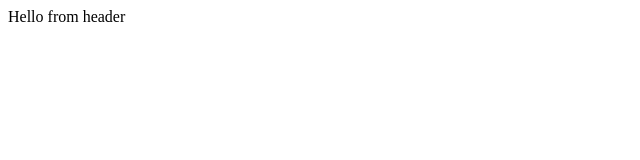
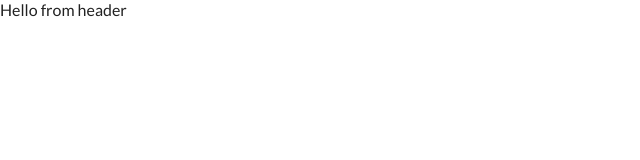
Before and after one commit to orociclo/styled-components-beachwalk-resort, a React (Create React App) app: page / in a window 1280 px wide. Shown: the top 160 px of the page, without its empty margins (0-640 px from the left). Built offline with nearby package versions, Linux system fonts and the light colour scheme.

Commit message:
initial global styles setup

```diff
--- a/src/App.js
+++ b/src/App.js
@@ -1,9 +1,11 @@
 import React from "react";
 import Home from "./pages/Home";
+import GlobalStyles from "./components/globals/GlobalStyles";
 
 function App() {
     return (
         <>
+            <GlobalStyles />
             <Home />
         </>
     );
--- /dev/null
+++ b/src/components/globals/GlobalStyles.js
@@ -0,0 +1,57 @@
+import { createGlobalStyle } from "styled-components";
+
+const Globals = createGlobalStyle`
+    @import url('https://fonts.googleapis.com/css?family=Courgette|Lato:400,700&display=swap');
+
+    * {
+        margin: 0;
+        padding: 0;
+        box-sizing: border-box;
+    }
+
+    body {
+        font-size: 100%;
+        color: #222;
+        background-color: #fff;
+        font-family: 'Lato', sans-serif;
+    }
+
+    h1 {
+        font-size: 3em;
+        line-height: 1.2;
+        margin-bottom: 0.5em;
+    }
+
+    h2 {
+        font-size: 2em;
+        margin-bottom: 0.75em;
+    }
+
+    h3 {
+        font-size: 1.5em;
+        line-height: 1;
+        margin-bottom: 1em;
+    }
+    h4 {
+        font-size: 1.2em;
+        font-weight: bold;
+        line-height: 1.2;
+        margin-bottom: 1.25em;
+    }
+    h5 {
+        font-size: 1em;
+        font-weight: bold;
+        margin-bottom: 1.5em;
+    }
+    h6 {
+        font-size: 1em;
+        font-weight: bold;
+    }
+
+    p {
+        line-height: 1.5;
+        margin: 0 0 1.5 0;
+    }
+`;
+
+export default Globals;
```
